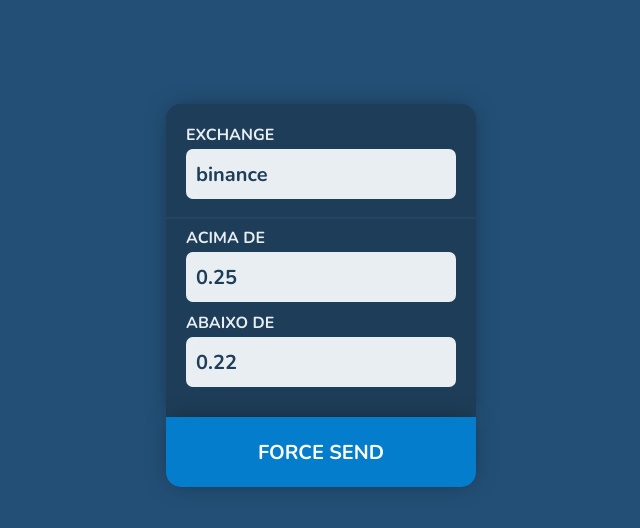
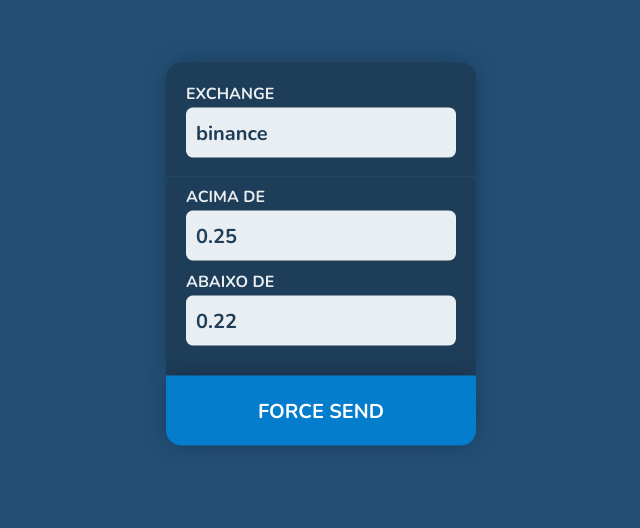
Before and after one commit to oThesenhista/dbot, a plain HTML site: page index.html in a window 1280 px wide. Shown: the part 146-674 px from the top of the page, without its empty margins (319-959 px from the left). Drawn offline with nearby package versions, Linux system fonts and the light colour scheme.

Commit message:
Add files via upload

```diff
--- a/index.html
+++ b/index.html
@@ -1,18 +1,21 @@
 <html>
   <head>
+    <title>DOGE BOT</title>
     <meta charset="UTF-8">
     <script src="./jquery-3.6.0.min.js"></script>
     <link rel="stylesheet" href="./style.css">
+    <link rel="icon" href="doge.png" type="image/png">
   </head>
   <body>
+    <div class="centralize">
     <div class="box">
     exchange <input id="exchange" type="text" value="binance"><br>
     <hr style="border: none; background-color: #224563; margin-left:-20px; margin-right:-20px; height:2px;">
     acima de <input id="minprice" type="number" value="0.25" placeholder="min"><br>
     abaixo de <input id="maxprice" type="number" value="0.22" placeholder="max"><br>
-
   </div>
   <button onclick="sendMessage()">Force Send</button>
+</div>
     <script>
       const discordurl = "https://discord.com/api/webhooks/888939788772708382/YBuLYgyT4hCEgK53M5h1xWVHGt6JIIcyxSBNX5sNszipdvo1j4kxfilRP3fgXcDEtnAO";
       let exchange = "binance";
--- a/style.css
+++ b/style.css
@@ -15,6 +15,17 @@
 body {
   font-family: 'Nunito', sans-serif;
   background-color: #234f76;
+  margin: 0px;
+  padding: 0px;
+  height: 100vh;
+}
+
+.centralize {
+  position: absolute;
+  width:310px;
+  left:50%;
+  top: 50%;
+  transform: translate(-50%, -50%);
 }
 
 input {
@@ -45,7 +56,6 @@
   width: 310px;
   height: 70px;
   border: none;
-  margin: auto;
   margin-top: 0px;
   display: block;
   font-family: 'Nunito', sans-serif;
@@ -63,8 +73,6 @@
 }
 
 .box {
-  margin:auto;
-  margin-top: 250px;
   border-radius:15px 15px 0px 0px;
   width:270px;
   text-transform: uppercase;
```
Also changed, not shown: doge.png (added).
